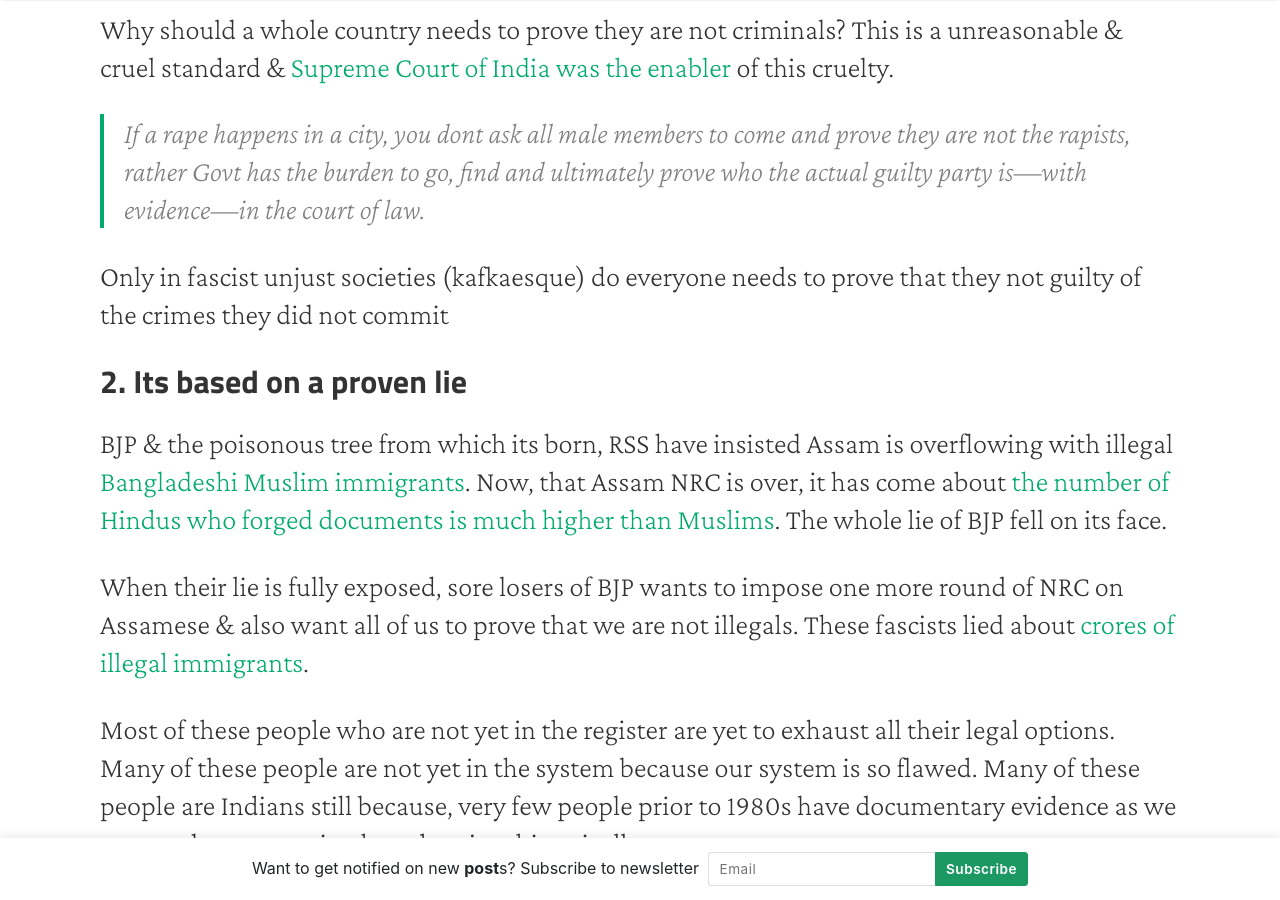
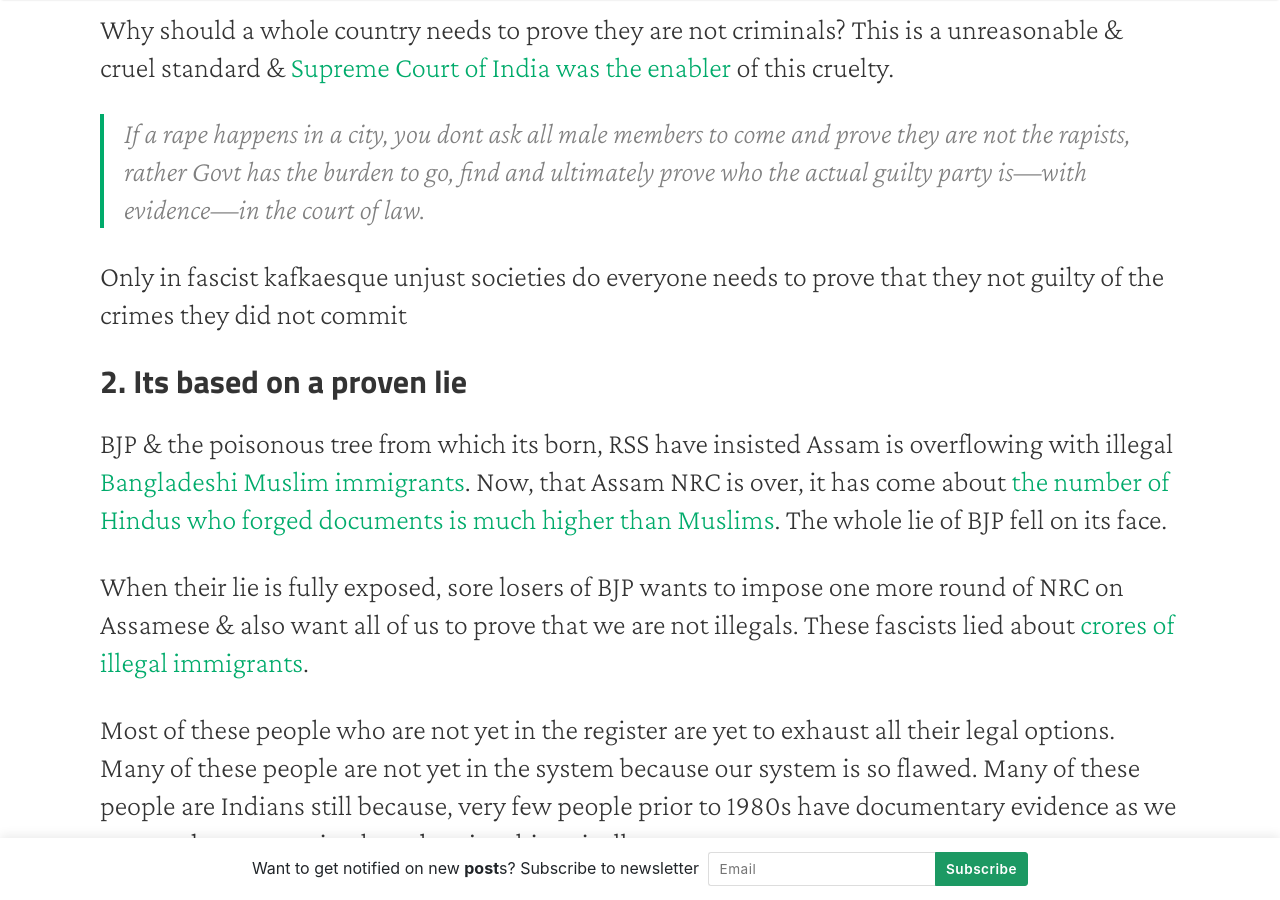
Before and after one commit to thekalinga/thekalinga.in, a Jekyll site: the page built from _posts/2019-11-24-why-fascist-nrc-should-be-opposed/2019-11-24-why-fascist-nrc-should-be-opposed.md, in a window 1280 px wide and 900 px high, scrolled down 3175 px. Built offline with Jekyll 4.4.1, drawn with Linux system fonts in a browser that asks for light colours; nearby versions of some CDN libraries.

Commit message:
fixed minor issue

```diff
--- a/_posts/2019-11-24-why-fascist-nrc-should-be-opposed/2019-11-24-why-fascist-nrc-should-be-opposed.md
+++ b/_posts/2019-11-24-why-fascist-nrc-should-be-opposed/2019-11-24-why-fascist-nrc-should-be-opposed.md
@@ -85,7 +85,7 @@
 
 >If a rape happens in a city, you dont ask all male members to come and prove they are not the rapists, rather Govt has the burden to go, find and ultimately prove who the actual guilty party is—with evidence—in the court of law.
 
-Only in fascist unjust societies (kafkaesque) do everyone needs to prove that they not guilty of the crimes they did not commit
+Only in fascist kafkaesque unjust societies do everyone needs to prove that they not guilty of the crimes they did not commit
 
 ## 2. Its based on a proven lie
 
```
